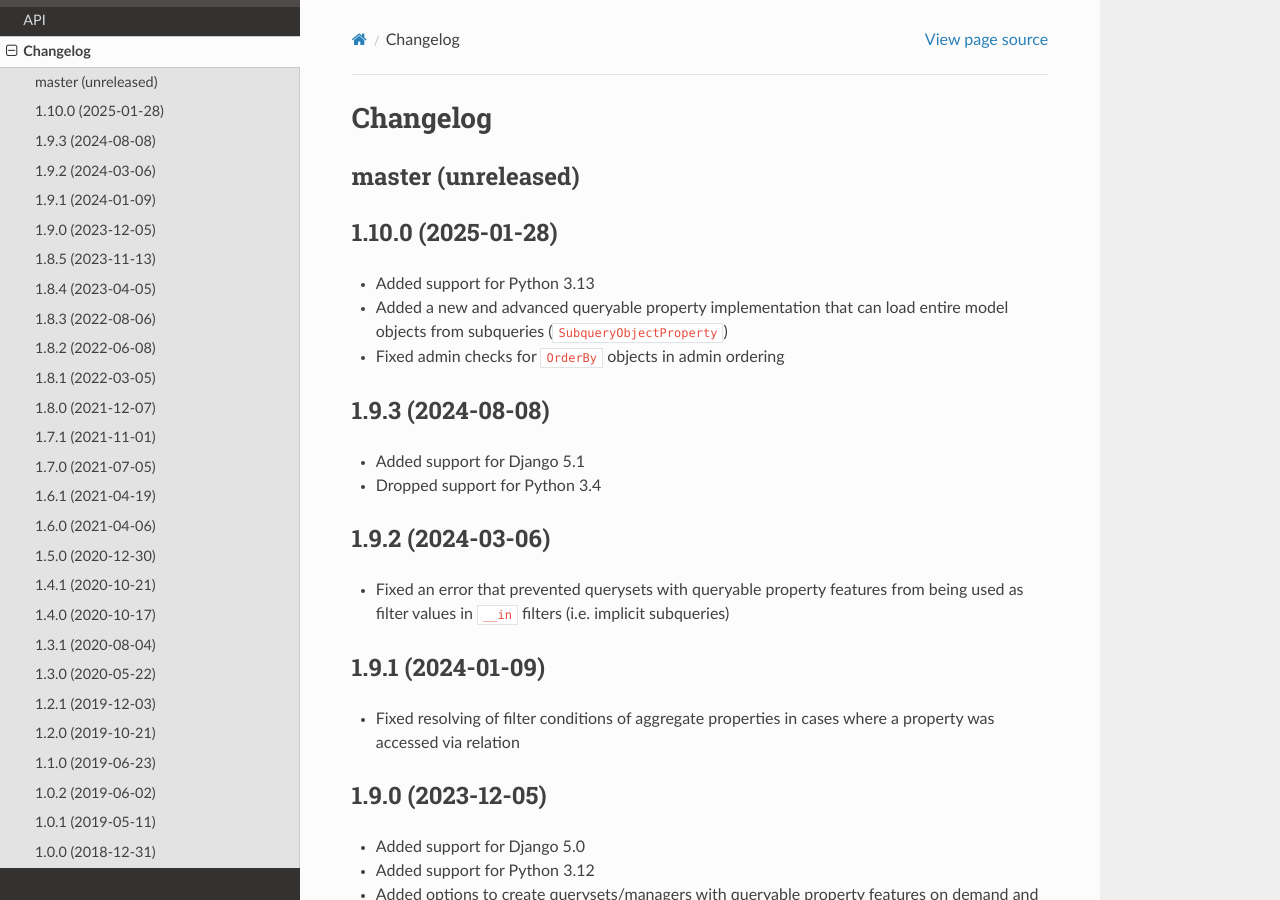
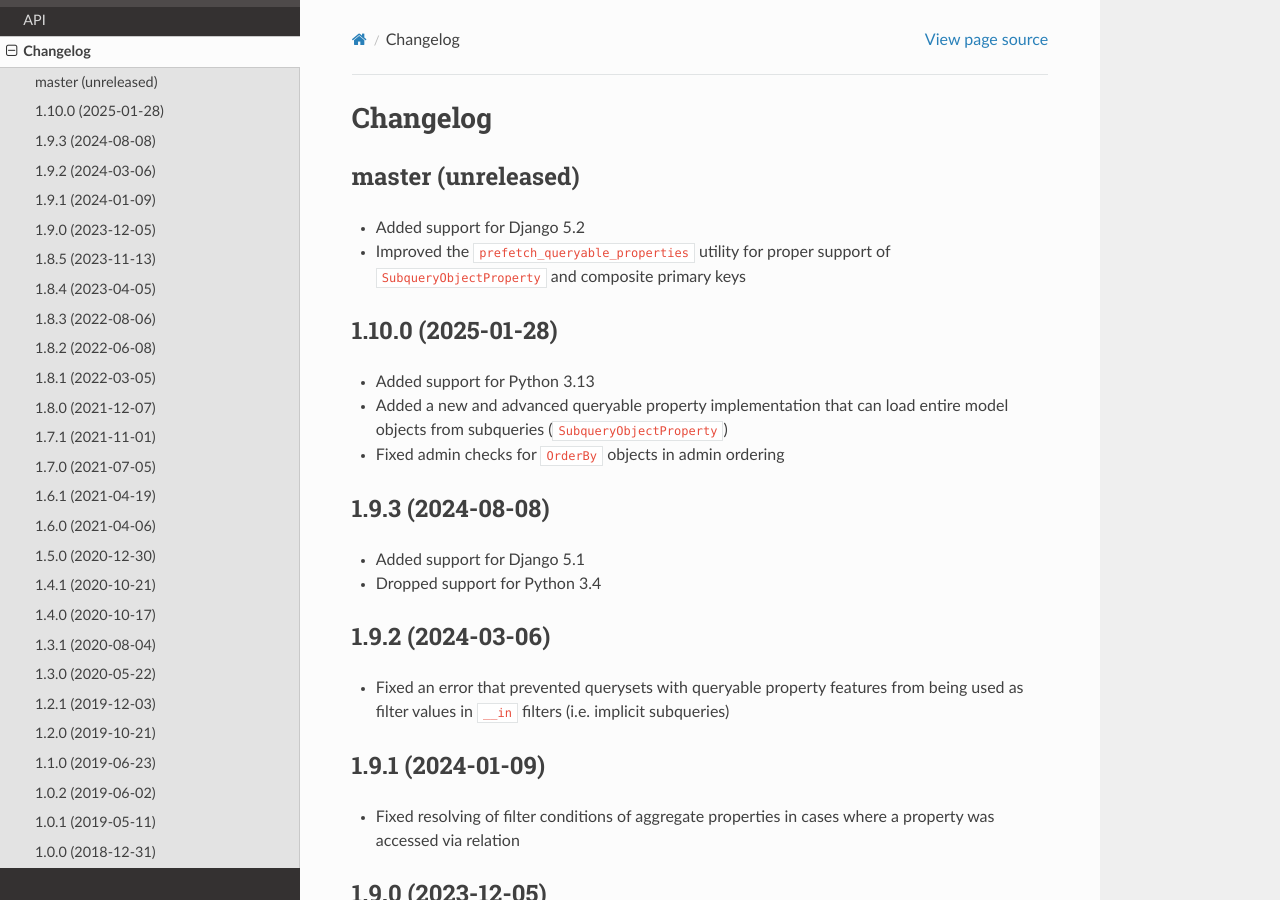
Before and after one commit to W1ldPo1nter/django-queryable-properties, a Sphinx documentation site: the page built from docs/changelog.rst, in a window 1280 px wide and 900 px high. Built offline with Sphinx 7.4.7 and the Read the Docs theme 3.1.0, drawn with Linux system fonts in a browser that asks for light colours.

Commit message:
Documented Django 5.2 support and added changelog entries

```diff
--- a/CHANGELOG.rst
+++ b/CHANGELOG.rst
@@ -3,6 +3,10 @@ Changelog
 
 master (unreleased)
 -------------------
+
+- Added support for Django 5.2
+- Improved the ``prefetch_queryable_properties`` utility for proper support of ``SubqueryObjectProperty`` and composite
+  primary keys
 
 1.10.0 (2025-01-28)
 -------------------
--- a/docs/installation.rst
+++ b/docs/installation.rst
@@ -17,6 +17,8 @@ supported Python versions:
 +----------------+----------------------------+
 | Django version | Supported Python versions  |
 +================+============================+
+| 5.2            | 3.13, 3.12, 3.11, 3.10     |
++----------------+----------------------------+
 | 5.1            | 3.13, 3.12, 3.11, 3.10     |
 +----------------+----------------------------+
 | 5.0            | 3.12, 3.11, 3.10           |
--- a/setup.py
+++ b/setup.py
@@ -94,6 +94,7 @@ setup(
         'Framework :: Django :: 4.2',
         'Framework :: Django :: 5.0',
         'Framework :: Django :: 5.1',
+        'Framework :: Django :: 5.2',
         'Intended Audience :: Developers',
         'License :: OSI Approved :: BSD License',
         'Operating System :: OS Independent',
@@ -130,5 +131,5 @@ setup(
     cmdclass={
         'test': PytestCommand,
         'tox': ToxCommand,
-    }
+    },
 )
```
